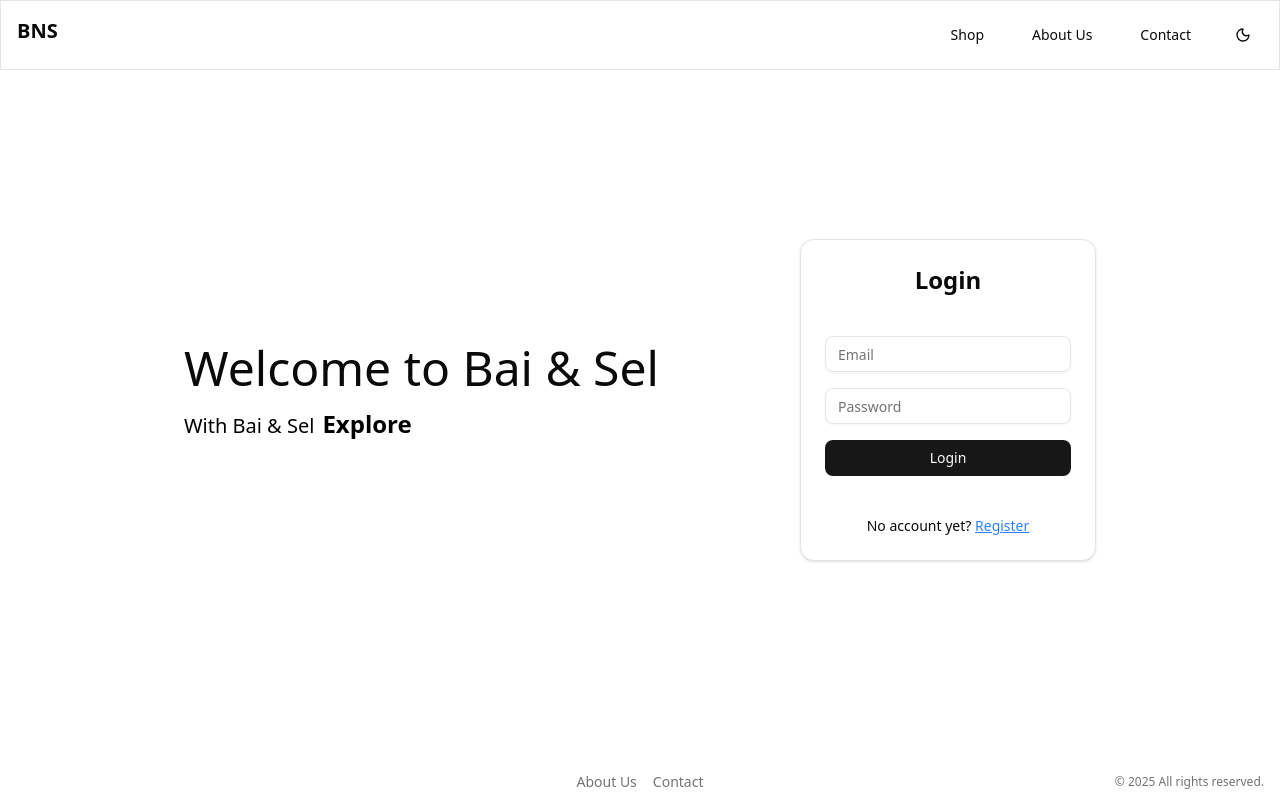
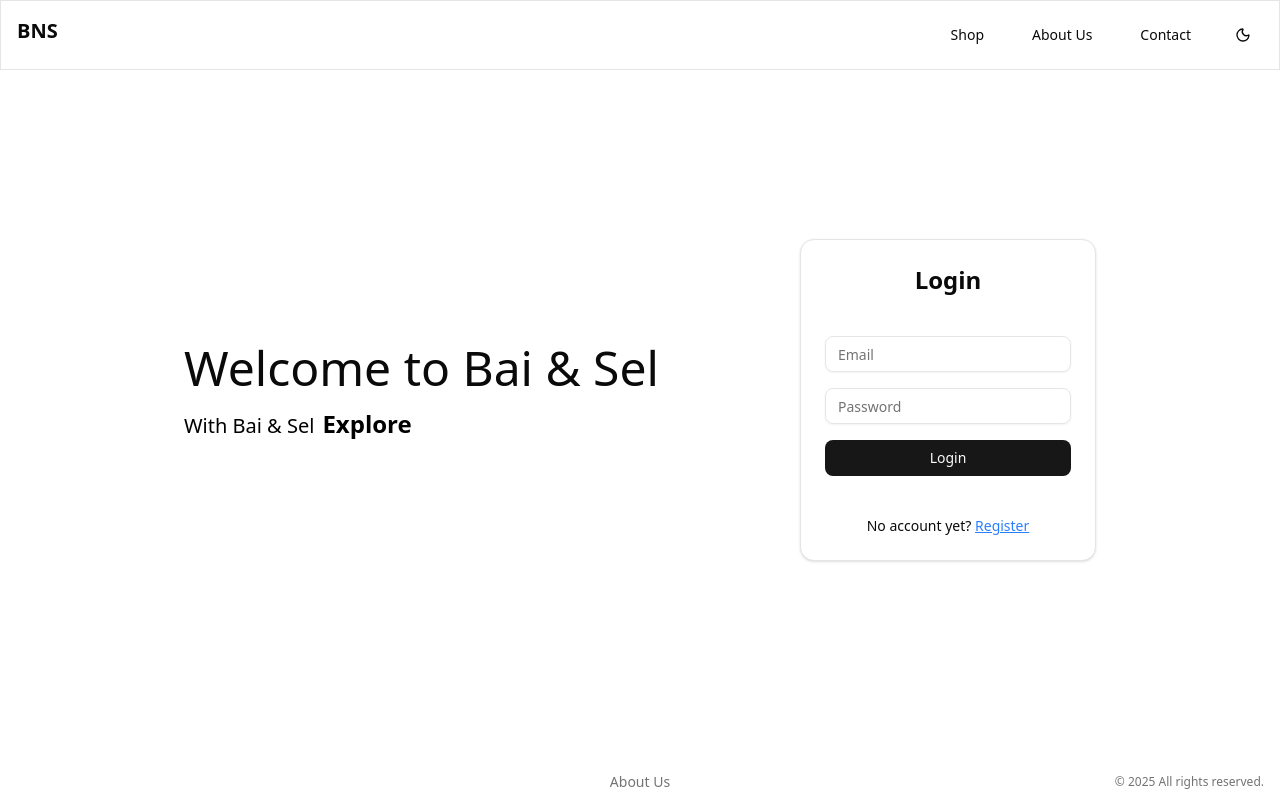
Before and after one commit to yabswannalearn/Bai-and-Sel, a Next.js app in the folder client/: page /login in a window 1280 px wide. Built offline with nearby package versions, Linux system fonts and the light colour scheme; no server answers.

Commit message:
feat: remove render contact

```diff
--- a/client/src/components/layout/Footer.tsx
+++ b/client/src/components/layout/Footer.tsx
@@ -10,9 +10,9 @@ export default function Footer() {
           <Link href="/about" className="hover:underline">
             About Us
           </Link>
-          <Link href="/contact" className="hover:underline">
+          {/* <Link href="/contact" className="hover:underline">
             Contact
-          </Link>
+          </Link> */}
         </div>
         <div className="absolute right-4 text-xs">
           <p className="text-xs text-muted-foreground">
--- a/client/src/constants/paths.tsx
+++ b/client/src/constants/paths.tsx
@@ -3,7 +3,7 @@ const isDocker = process.env.NODE_ENV === "production";
 
 const BASE_URL = isDocker
   ? "http://server:3001" // 👈 inside Docker network
-  : process.env.NEXT_PUBLIC_BASE_URL || "http://localhost:3001"; // 👈 local dev
+  : "http://localhost:3001"; // 👈 local dev
 
 export const NEXT_PUBLIC_API_URL = `${BASE_URL}/api`;
 export const NEXT_PUBLIC_AUTH_API = `${BASE_URL}/auth`;
```
